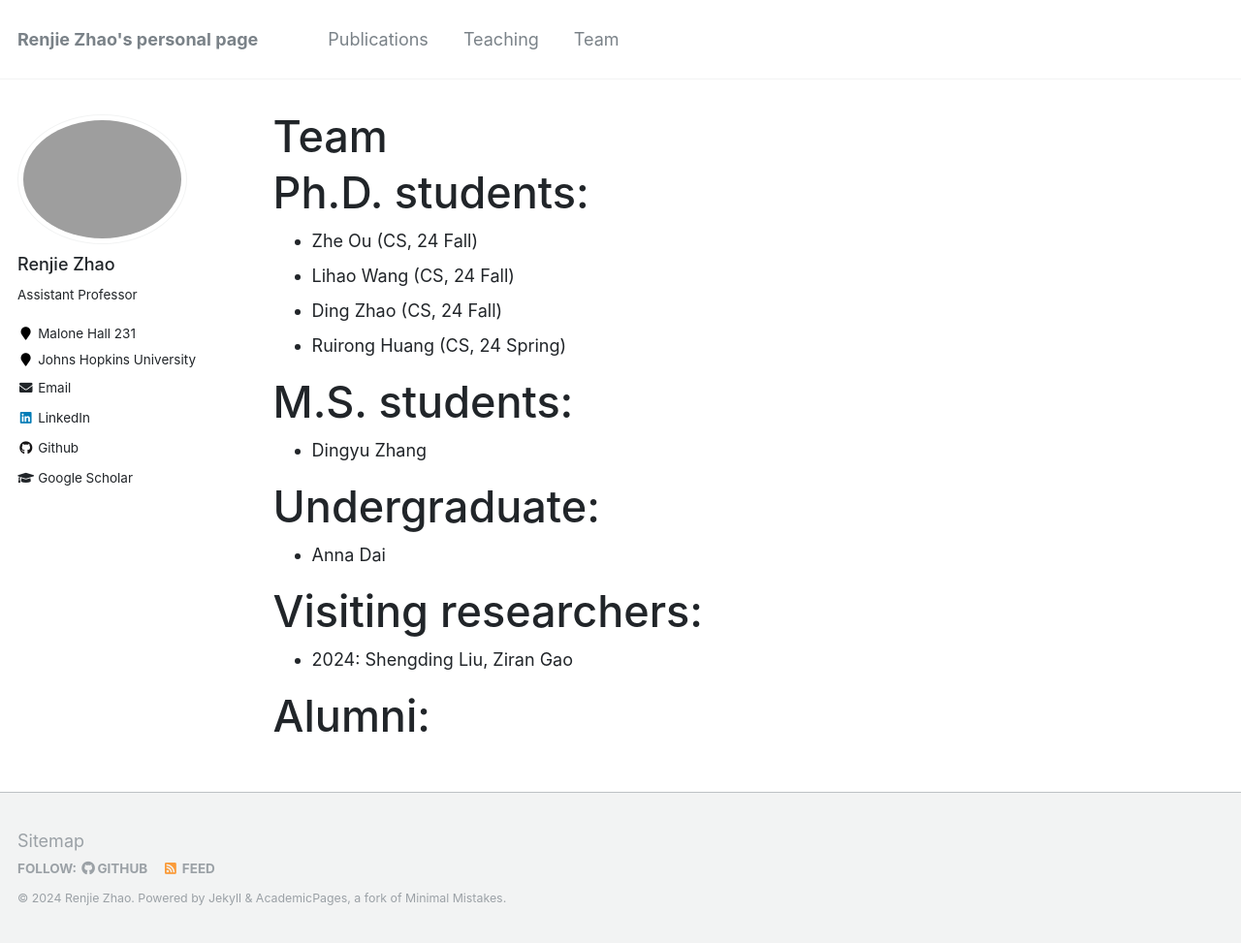
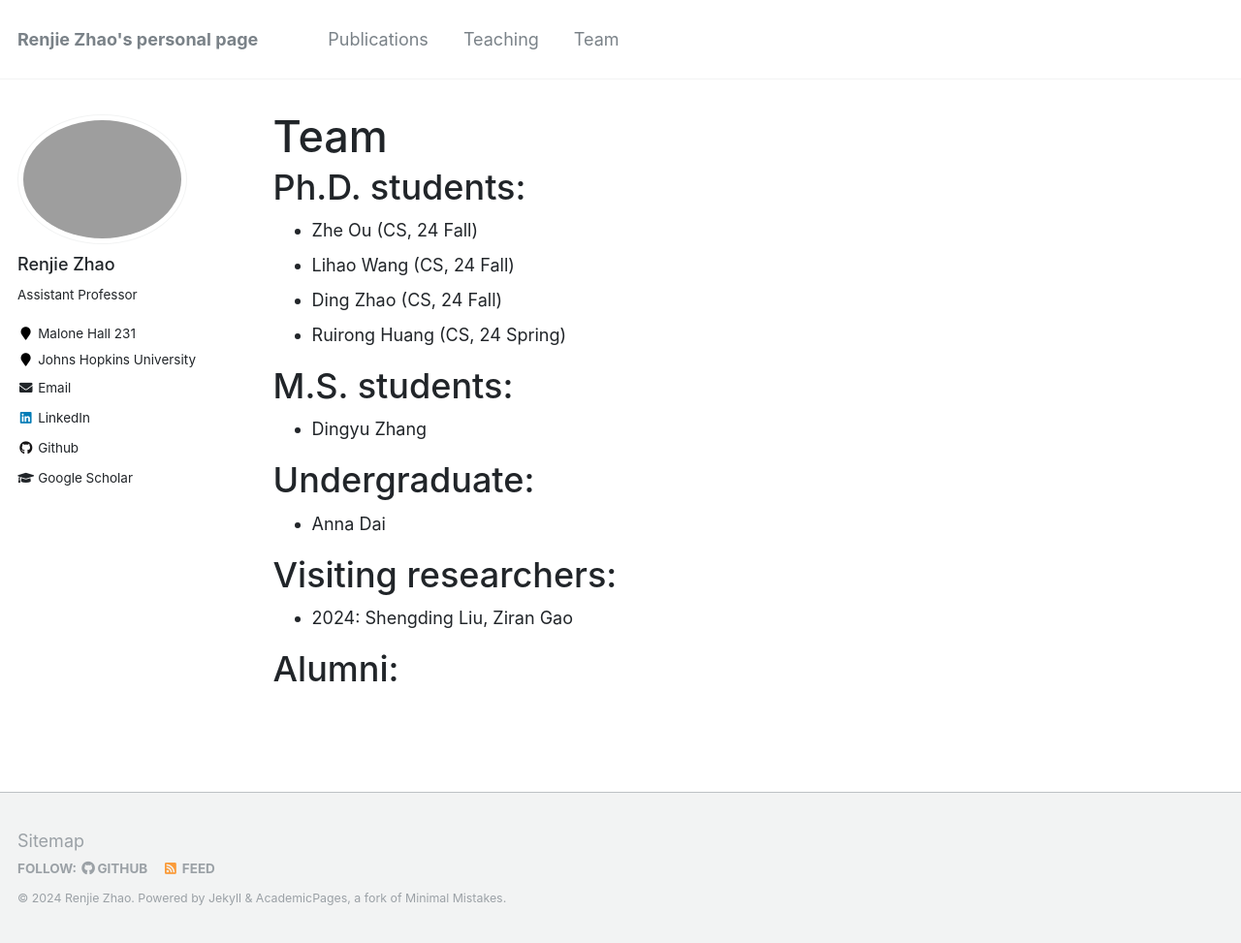
Before and after one commit to mle0108/RenjieZhao.github.io, a Jekyll site: the page built from _pages/team.md, in a window 1280 px wide and 973 px high. Shown: the whole window at 97% size. Built offline with Jekyll 4.4.1, drawn with Linux system fonts in a browser that asks for light colours.

Commit message:
update format

```diff
--- a/_pages/team.md
+++ b/_pages/team.md
@@ -5,19 +5,19 @@ permalink: /team/
 author_profile: true
 ---
 
-# Ph.D. students:
+## Ph.D. students:
 * Zhe Ou (CS, 24 Fall)
 * Lihao Wang (CS, 24 Fall)
 * Ding Zhao (CS, 24 Fall)
 * Ruirong Huang (CS, 24 Spring)
 
-# M.S. students:
+## M.S. students:
 * Dingyu Zhang
 
-# Undergraduate:
+## Undergraduate:
 * Anna Dai
 
-# Visiting researchers:
+## Visiting researchers:
 * 2024: Shengding Liu, Ziran Gao
 
-# Alumni:
+## Alumni:
```
Also changed, not shown: _pages/publications.md (+1 -1 lines).
